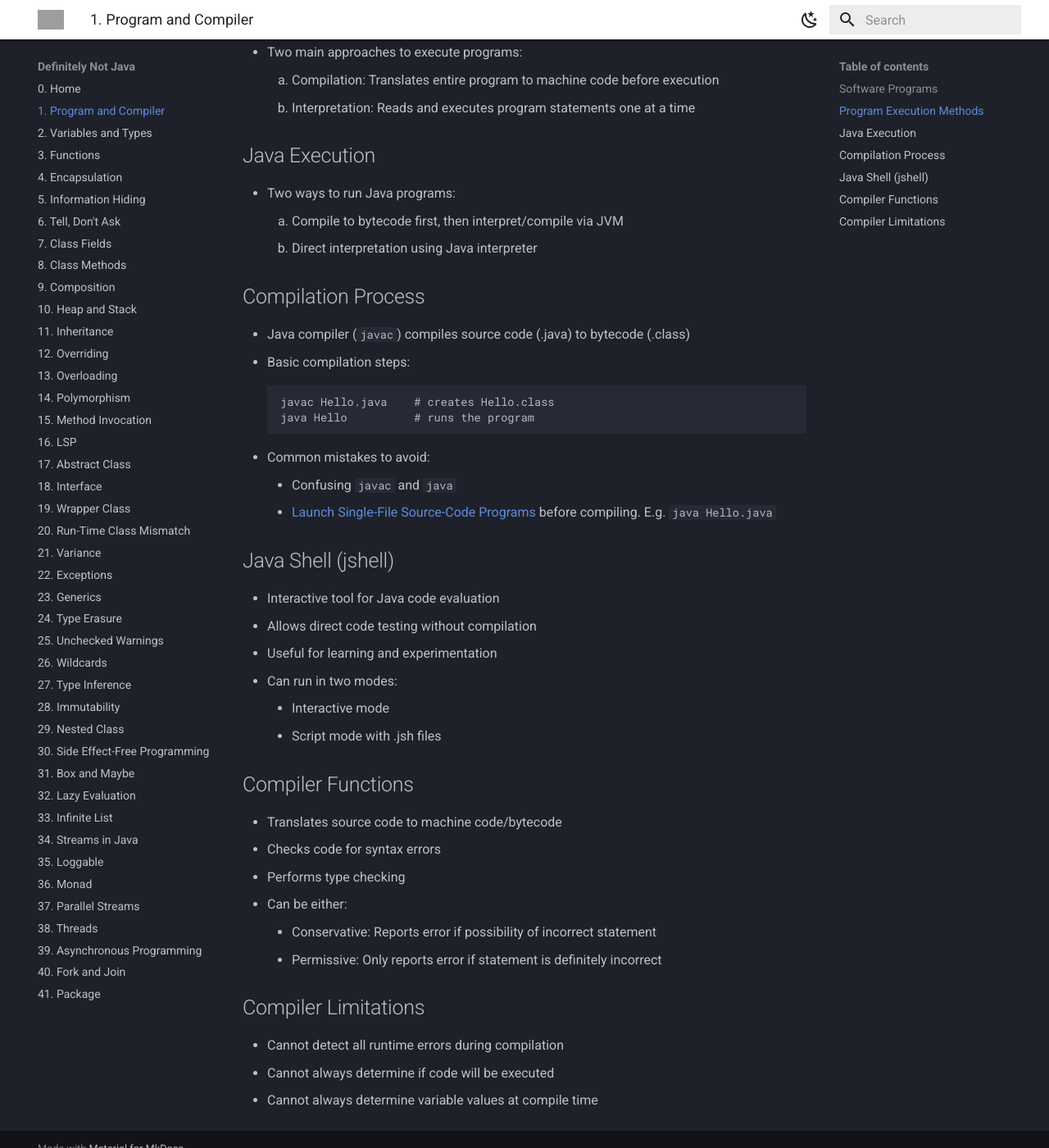
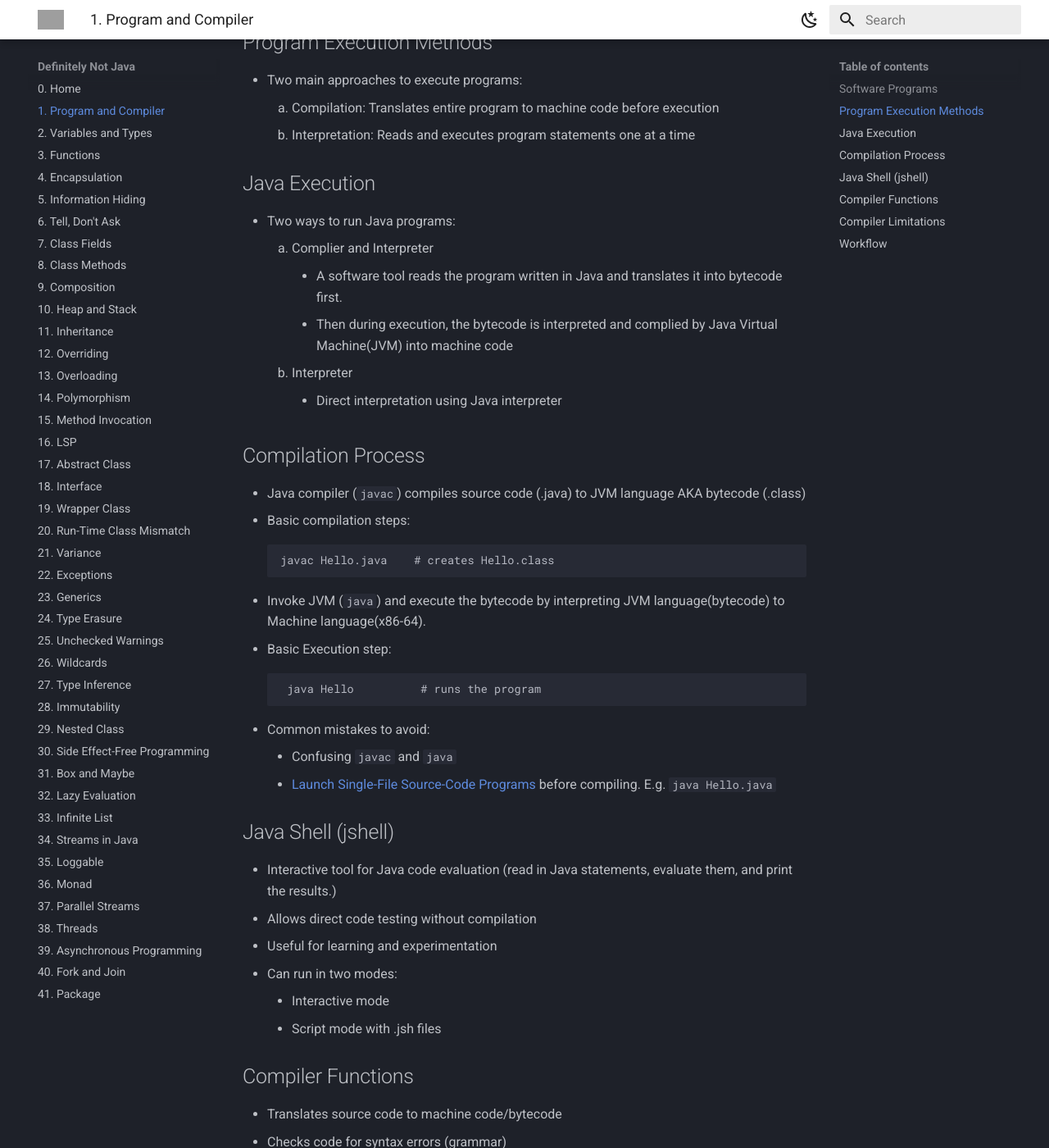
Before and after one commit to Dylan-Liew/definitely-not-java, an MkDocs documentation site: the page built from docs/01-compiler.md, in a window 1280 px wide and 1400 px high, scrolled down 333 px. Shown: the whole window at 82% size. Built offline with MkDocs 1.6.1 and Material for MkDocs 9.7.7, drawn with Linux system fonts in a browser that asks for light colours; some of the changed text lies outside the part shown; grey boxes are pictures that could not be loaded.

Commit message:
unit 1 compiler update

````diff
--- a/docs/01-compiler.md
+++ b/docs/01-compiler.md
@@ -4,6 +4,7 @@
 - A program is a collection of data variables and instructions
 - Programs are written in programming languages using keywords, symbols, and names
 - Programming languages provide higher level abstraction for complex instructions
+- Programming languages are used to dictate these instructions to the computer.
 
 ## Program Execution Methods
 - Two main approaches to execute programs:
@@ -12,22 +13,31 @@
 
 ## Java Execution
 - Two ways to run Java programs:
-    1. Compile to bytecode first, then interpret/compile via JVM
-    2. Direct interpretation using Java interpreter
+    1. Complier and Interpreter
+        - A software tool reads the program written in Java and translates it into bytecode first.
+        - Then during execution, the bytecode is interpreted and complied by Java Virtual Machine(JVM) into machine code
+    2. Interpreter
+        - Direct interpretation using Java interpreter
 
 ## Compilation Process
-- Java compiler (`javac`) compiles source code (.java) to bytecode (.class)
+- Java compiler (`javac`) compiles source code (.java) to JVM language AKA bytecode (.class)
 - Basic compilation steps:
   ```
   javac Hello.java    # creates Hello.class
-  java Hello          # runs the program
+
+  ```
+- Invoke JVM (`java`) and execute the bytecode by interpreting JVM language(bytecode) to Machine language(x86-64).
+- Basic Execution step:
+  ```
+   java Hello          # runs the program
+
   ```
 - Common mistakes to avoid:
     - Confusing `javac` and `java`
     - [Launch Single-File Source-Code Programs](https://openjdk.org/jeps/330) before compiling. E.g. `java Hello.java`
 
 ## Java Shell (jshell)
-- Interactive tool for Java code evaluation
+- Interactive tool for Java code evaluation (read in Java statements, evaluate them, and print the results.)
 - Allows direct code testing without compilation
 - Useful for learning and experimentation
 - Can run in two modes:
@@ -36,7 +46,10 @@
 
 ## Compiler Functions
 - Translates source code to machine code/bytecode
-- Checks code for syntax errors
+- Checks code for syntax errors (grammar)
+      - During compilation is still under the control of the programmer.
+      - Runtime error is less desirable as it might occur when customers are running the code.
+      - Try to detect errors as much as possible during compilation instead of Runtime
 - Performs type checking
 - Can be either:
     - Conservative: Reports error if possibility of incorrect statement
@@ -46,3 +59,9 @@
 - Cannot detect all runtime errors during compilation
 - Cannot always determine if code will be executed
 - Cannot always determine variable values at compile time
+
+## Workflow
+1. Create or edit file containing java program (Hello.java) with an editior (vim). This will be the source code
+2. Compile source code using a compiler (javac Hello.java) to produce a bytecode file (.class)
+3. Execute the program and test
+    - If find incorrect result, restart from the frist step again until the program is desirable.
````
